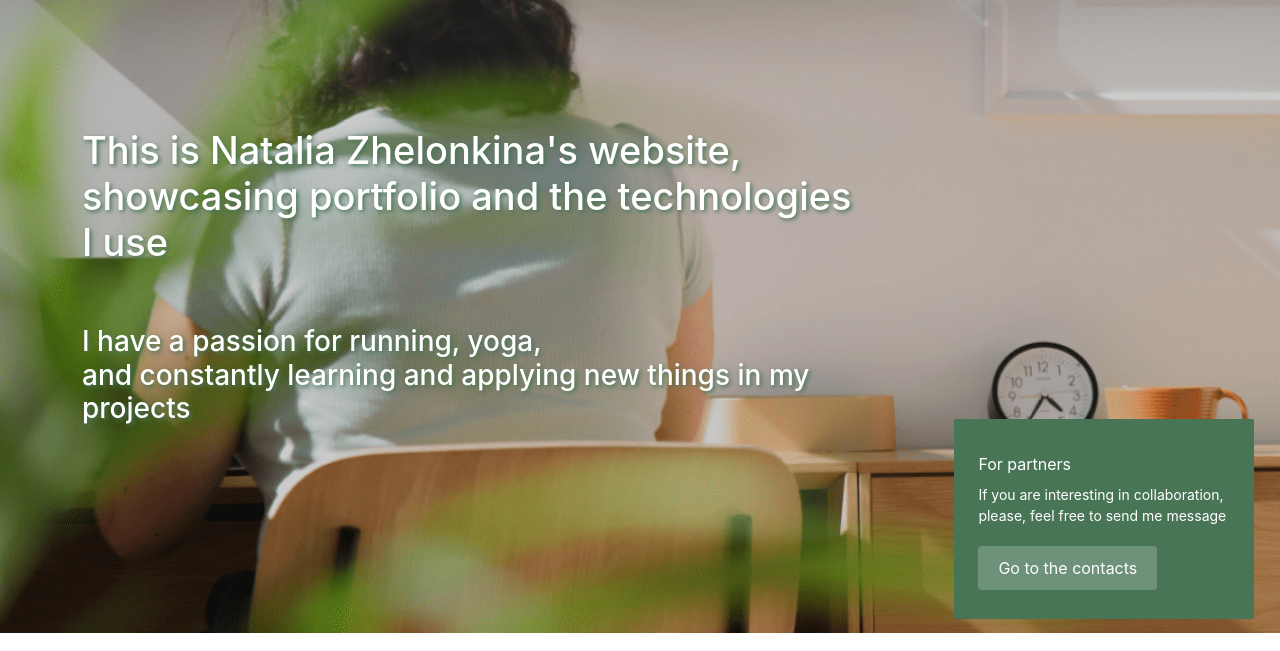
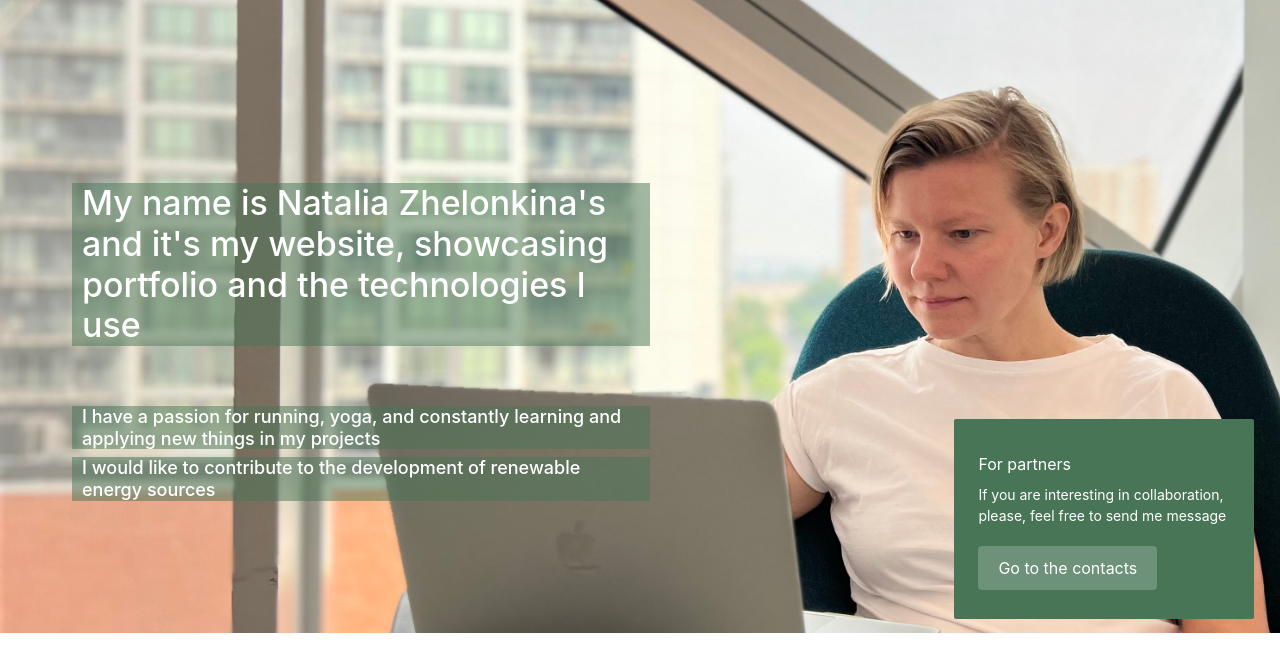
Before and after one commit to NatellaVerde/natella-portfolio, a React app: page / in a window 1280 px wide. Shown: the part 67-718 px from the top of the page. Built offline with nearby package versions, Linux system fonts and the light colour scheme.

Commit message:
edit: hero page

```diff
--- a/src/app/components/common/header/header.jsx
+++ b/src/app/components/common/header/header.jsx
@@ -8,12 +8,12 @@ const Header = ({ color, isActive, onHandleClick }) => {
         <div className={"navbar position-absolute w-100 h-10 " + style.header__zIndex}>
             <div className="container">
                 <div className="nav-link p-0" aria-current="page" >
-                    <h4 style={{ color: `${color}` }}>Natella</h4>
+                    <h4 style={{ color: '#497557'}}>Natella</h4>
                 </div>
                 <button onClick={ () => onHandleClick() } className={"btn " + style.visible} style={{ color: `${color}`, fontSize: "24px" }}>
                     {isActive ? <i className="bi bi-toggle-on"/> : <i className="bi bi-toggle-off"/>}
                 </button>
-                <NavBar color={color}/>
+                <NavBar color="rgb(73, 117, 87, 0.9)"/>
             </div>
         </div>
     );
--- a/src/app/components/ui/hero/hero.jsx
+++ b/src/app/components/ui/hero/hero.jsx
@@ -4,16 +4,20 @@ import PropTypes from "prop-types";
 
 const Hero = ({ onHandleClick }) => {
     return (
-        <div onClick={onHandleClick} className={style.backgroundPic} style={{ backgroundImage: "url(./assets/rectangle.png)" }}>
+        <div onClick={onHandleClick} className={style.backgroundPic}
+             style={{ backgroundImage: "url(./assets/img_hero3.jpg)"}}>
             <div className="container text-white">
-                <h1 className={style.title}>
-                    This is Natalia Zhelonkina's website, showcasing portfolio and the technologies <br/>
-                    I use</h1>
-                <div className="text-white">
-                    <h3>
-                        I have a passion for running, yoga, <br/>
-                        and constantly learning and applying new things in my projects
-                    </h3>
+                <div className={style.textWidth}>
+                    <h1 className={`${style.title} ${style.margin}` }>
+                        My name is Natalia Zhelonkina's and it's my website,
+                        showcasing portfolio and the technologies I use</h1>
+                    <div className="text-white">
+                        <h3 className={style.text}>
+                            I have a passion for running, yoga,
+                            and constantly learning and applying new things in my projects
+                        </h3>
+                        <h3 className={style.text}>I would like to contribute to the development of renewable energy sources</h3>
+                    </div>
                 </div>
             </div>
             <div className={style.block}>
--- a/src/app/components/ui/hero/hero.module.css
+++ b/src/app/components/ui/hero/hero.module.css
@@ -1,3 +1,6 @@
+.textWidth {
+    width: 60%;
+}
 
 .backgroundPic {
     background-size: cover;
@@ -7,57 +10,56 @@
     position: relative;
 }
 
+.margin {
+    margin-bottom: 60px;
+}
+
 .title {
-    width: 50%;
-    padding-top: 170px;
     color: white;
     font-size: 38px;
-    margin-bottom: 60px;
-    text-shadow: 2px 2px 4px rgba(73, 117, 87, 1);
+    background-color: rgba(73, 117, 87, 0.5);
+    box-shadow: -10px 0 0 rgba(73, 117, 87, 0.5), 10px 0 0 rgba(73, 117, 87, 0.5);
+    /*text-shadow: 2px 2px 4px rgba(73, 117, 87, 1);*/
 }
 
 h3 {
-    text-shadow: 2px 2px 4px rgba(73, 117, 87, 1);
-    width: 50%;
+    background-color: rgba(73, 117, 87, 0.5);
+    box-shadow: -10px 0 0 rgba(73, 117, 87, 0.5), 10px 0 0 rgba(73, 117, 87, 0.5);
 }
-
 
 @media (min-width: 320px) {
     .title {
-        padding-top: 100px;
-        font-size: 26px;
+        margin-top: 90px;
+        font-size: 22px;
         margin-bottom: 20px;
+    }
+    .textWidth {
         width: 100%;
+        margin-top: 200px;
     }
     h3 {
-        width: 100%;
-    }
-
-}
-
-@media (min-width: 570px) {
-    .title {
-        padding-top: 170px;
-        font-size: 38px;
-        margin-bottom: 60px;
-        width: 70%;
-    }
-    h3 {
-        width: 70%;
+        font-size: 18px;
     }
 }
 
-@media (min-width: 320px) {
-    .text {
-        font-size: 14px;
+@media (min-width: 768px) {
+    .title {
+        margin-top: 120px;
+        font-size: 34px;
+        margin-bottom: 60px;
+    }
+    .textWidth {
+        width: 60%;
     }
 }
 
-@media (min-width: 570px) {
-    .text {
-        font-size: 16px;
+@media (min-width: 1025px) {
+    .textWidth {
+        width: 50%;
+        margin-top: 250px;
     }
 }
+
 
 
 .block {
```
Also changed, not shown: package.json (+5 -2 lines), public/assets/img_hero.jpg (added), public/assets/img_hero3.jpg (added), 2 other files.
